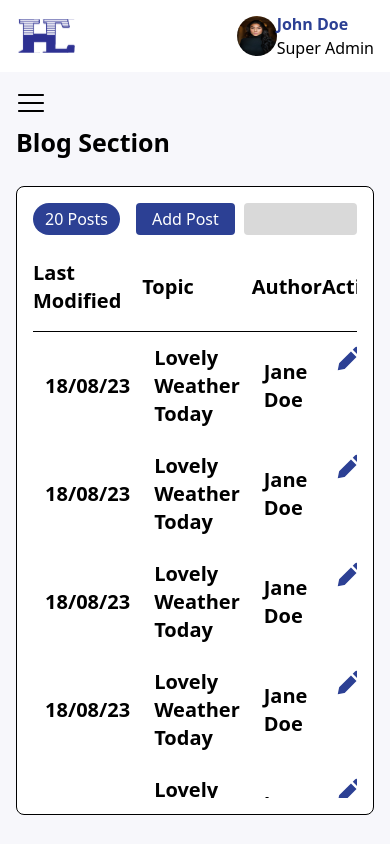
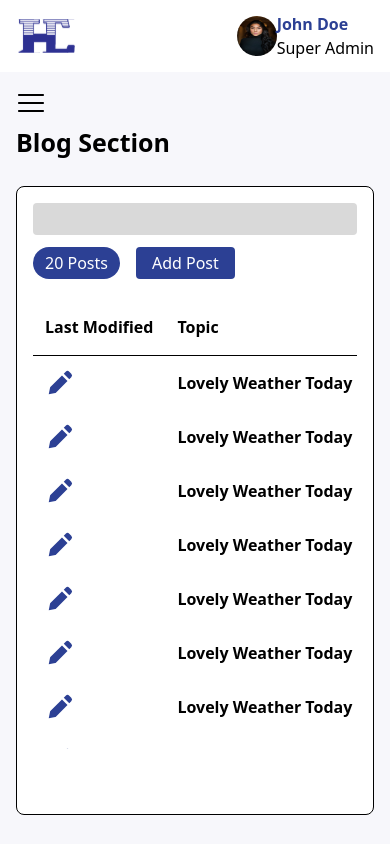
Before and after one commit to joshytheprogrammer/ochexagon_admin, a Next.js app: page /blog in a window 390 px wide. Built offline with nearby package versions, Linux system fonts and the light colour scheme.

Commit message:
Adjusted style for blog posts section
Changed the layout of the blog posts table and made the section mobile responsive

```diff
--- a/components/adminPanel/blog/BlogPostsSection.jsx
+++ b/components/adminPanel/blog/BlogPostsSection.jsx
@@ -1,49 +1,49 @@
 import blogPostArray from "@utils/blogposts";
 import Link from "next/link";
 import { BiSolidPencil } from "react-icons/bi";
-import { MdDelete } from "react-icons/md";
+// import { MdDelete } from "react-icons/md";
 
 const BlogSectionComponent = () => {
   const posts = blogPostArray;
 
   return (
     <div className="w-full h-full overflow-hidden">
-      <div className="w-full flex justify-between mb-6">
+      <div className="w-full flex flex-col-reverse mo-lg:flex-row mo-lg:justify-between mb-6">
         <div className="flex">
           <div className="datalength-btn px-3 mr-4">20 Posts</div>
           <button className="adddata-btn rounded-[4px]">Add Post</button>
         </div>
 
-        <div className="w-[35%]">
+        <div className="w-full mb-3 mo-lg:mb-0 mo-lg:w-[35%]">
           <input type="text" className="search-bar w-full" />
         </div>
       </div>
 
-      <div className="h-full scrollable-content overflow-auto">
-        <table className="table w-full h-full text-left text-xl">
+      <div className="h-[75%] mo-lg:h-[90%] scrollable-content overflow-auto">
+      <table className="table w-max mo-lg:w-full h-full text-left mo-lg:text-xl">
           <thead>
             <tr className="border-b-[1px] border-black">
-              <th className="pb-4">Last Modified</th>
-              <th className="pb-4">Topic</th>
-              <th className="pb-4">Author</th>
-              <th className="pb-4">Actions</th>
+              <th className="pb-4 p-3">Last Modified</th>
+              <th className="pb-4 p-3">Topic</th>
+              <th className="pb-4 p-3">Author</th>
+              <th className="pb-4 p-3">Actions</th>
             </tr>
           </thead>
 
           <tbody className="w-full font-semibold">
             {posts.map((post) => (
               <tr key={post.id}>
-                <td className="p-3">{post.lastModified}</td>
-                <td className="p-3">{post.topic}</td>
-                <td className="p-3">{post.author}</td>
                 <td className="text-[30px] flex p-3">
                   <Link href={`/blog/posts/${post.id}`} className="text-primary-color mr-3">
                     <BiSolidPencil />
                   </Link>
-                  <button className="text-red">
+                  {/* <button className="text-red">
                     <MdDelete />
-                  </button>
+                  </button> */}
                 </td>
+                <td className="p-3">{post.topic}</td>
+                <td className="p-3">{post.author}</td>
+                <td className="p-3">{post.lastModified}</td>
               </tr>
             ))}
           </tbody>
```
